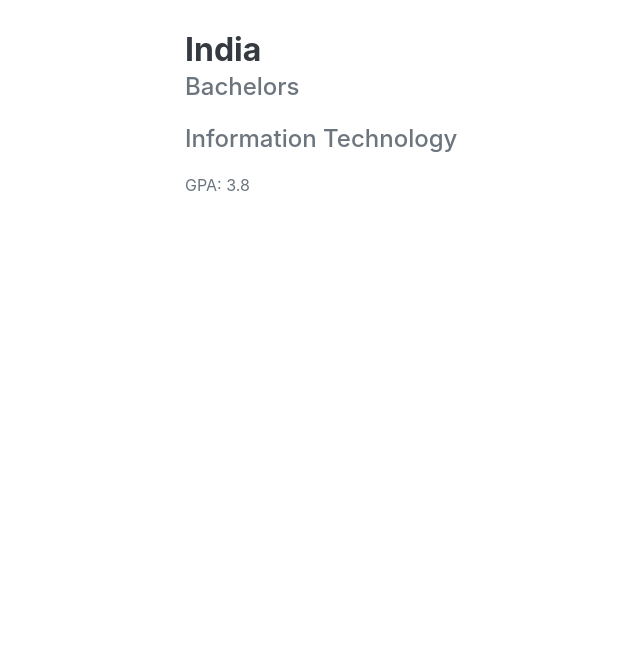
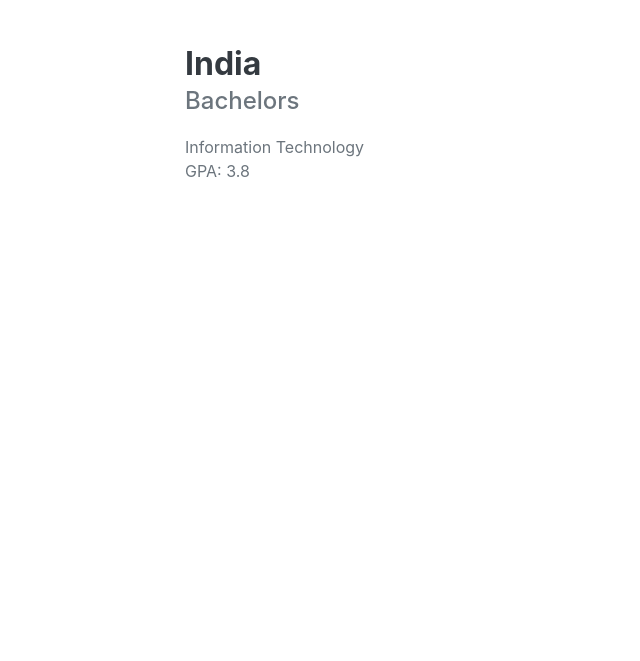
Before and after one commit to mgirirajula/mgirirajula.github.io, a website with bundled scripts: page index.html in a window 1280 px wide. Shown: the part 4312-4973 px from the top of the page, without its empty margins (135-775 px from the left). Built offline with nearby package versions, Linux system fonts and the light colour scheme; a web font is replaced by a local one.

Commit message:
Update index.html
education edit

```diff
--- a/index.html
+++ b/index.html
@@ -484,10 +484,9 @@
             </div>
             <div class="d-flex flex-column flex-md-row justify-content-between">
                 <div class="flex-grow-1">
-
-                    <h3 class="mb-0">India</h3>
+                <h3 class="mb-0">India</h3>
                     <div class="subheading mb-3">Bachelors</div>
-                    <div class="subheading mb-3">Information Technology</div>
+                    <div>Information Technology</div>
                     <p>GPA: 3.8</p>
                 </div>
                 <div class="flex-shrink-0"><span class="text-primary"></span></div>
```
